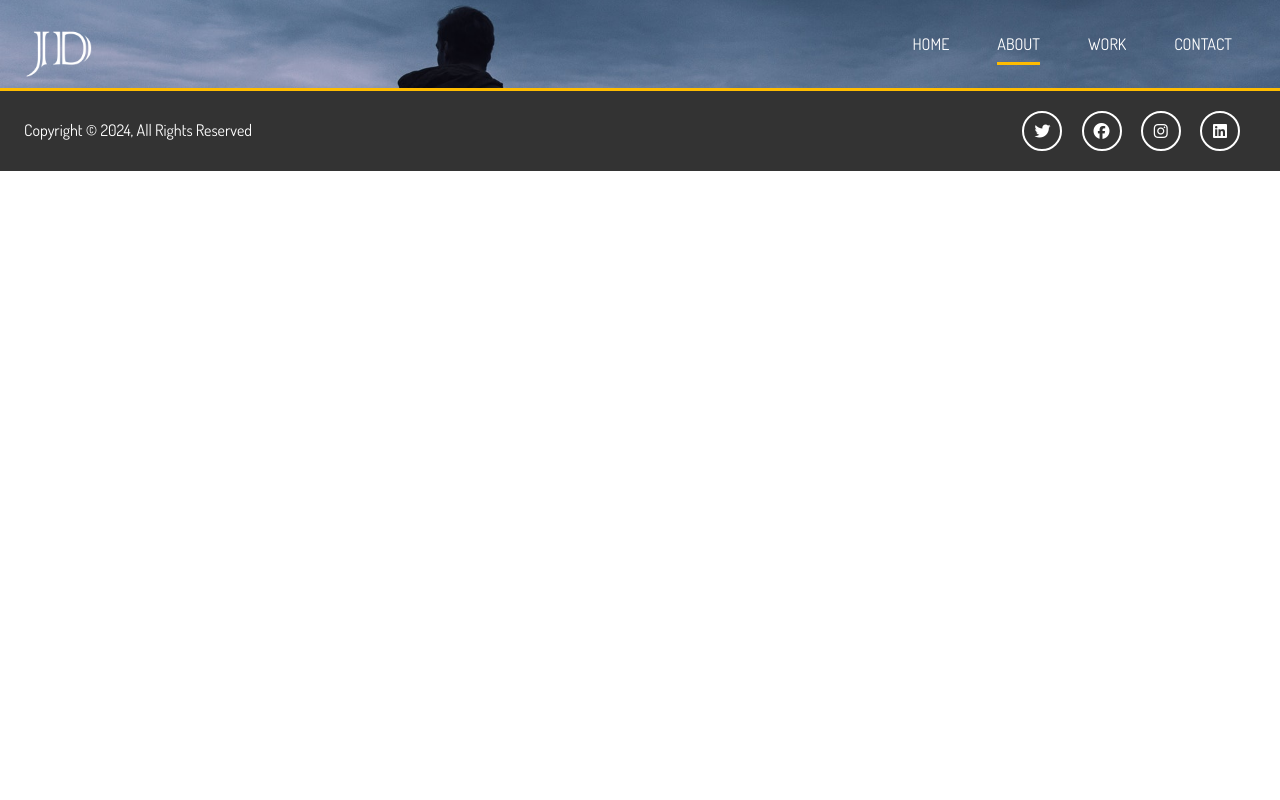
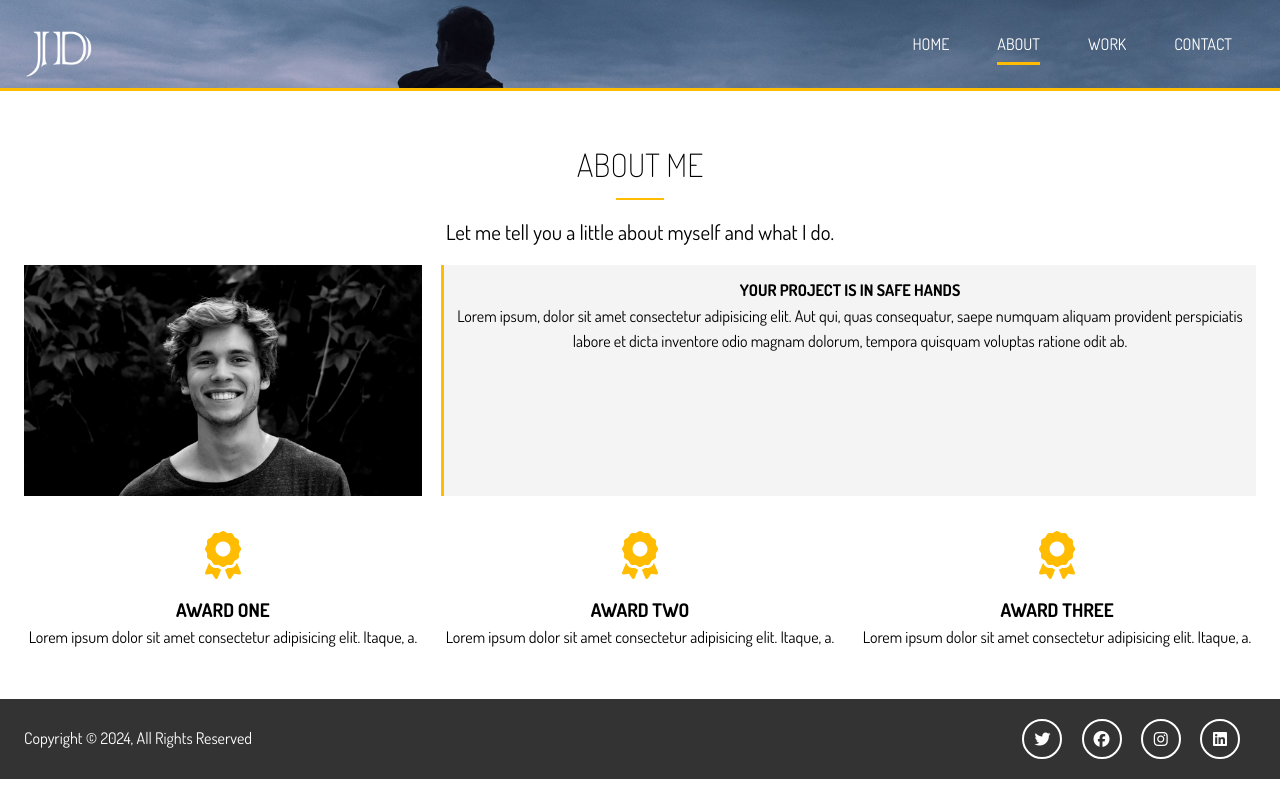
Before and after one commit to SuperPsycho4347/Portfolio-Website, a plain HTML site: page Portfolio Website/about.html in a window 1280 px wide. Drawn offline with Linux system fonts and the light colour scheme.

Commit message:
Finished about page. Adjusted transition timing on footer social icons.

```diff
--- a/Portfolio Website/about.html
+++ b/Portfolio Website/about.html
@@ -11,6 +11,7 @@
     <title>About Me | UI/UX Designer & Photographer</title>
 </head>
 <body>
+
     <!-- Header -->
     <header id="header-inner">
         <div class="container">
@@ -26,6 +27,39 @@
         </div>
     </header>
 
+    <!-- Section A: Info -->
+    <section id="about-a" class="text-center py-3">
+        <div class="container">
+            <h2 class="section-title">About Me</h2>
+            <div class="bottom-line"></div>
+            <p class="lead">Let me tell you a little about myself and what I do.</p>
+            <div class="about-info">
+                <img src="./dist/img/about.jpg" alt="" class="bio-img">
+                <div class="bio bg-light">
+                    <h4>Your Project Is In Safe Hands</h4>
+                    <p>Lorem ipsum, dolor sit amet consectetur adipisicing elit. Aut qui, quas consequatur, saepe numquam aliquam provident perspiciatis labore et dicta inventore odio magnam dolorum, tempora quisquam voluptas ratione odit ab.</p>
+                </div>
+                <div class="award-1">
+                    <i class="fas fa-award fa-3x">
+                    </i>
+                    <h3>Award One</h3>
+                    <p>Lorem ipsum dolor sit amet consectetur adipisicing elit. Itaque, a.</p>
+                </div>
+                <div class="award-2">
+                    <i class="fas fa-award fa-3x">
+                    </i>
+                    <h3>Award Two</h3>
+                    <p>Lorem ipsum dolor sit amet consectetur adipisicing elit. Itaque, a.</p>
+                </div>
+                <div class="award-3">
+                    <i class="fas fa-award fa-3x">
+                    </i>
+                    <h3>Award Three</h3>
+                    <p>Lorem ipsum dolor sit amet consectetur adipisicing elit. Itaque, a.</p>
+                </div>
+            </div>
+        </div>
+    </section>
 
     <footer id="main-footer">
         <div class="footer-content container">
--- a/Portfolio Website/dist/scss/_utilities.scss
+++ b/Portfolio Website/dist/scss/_utilities.scss
@@ -38,6 +38,29 @@ button[class^='btn-']:hover,
 a[class^='btn-']:hover,
 input[class^='btn-']:hover {
     background-color: $main-colour;
+}
+
+// Backgrounds
+.bg {
+    &-main {
+        background: $main-colour;
+        color: set-text-colour($main-colour);
+    }
+
+    &-dark {
+        background: $dark-colour;
+        color: set-text-colour($dark-colour);
+    }
+
+    &-light {
+        background: $light-colour;
+        color: set-text-colour($light-colour);
+    }
+
+    &-medium {
+        background: $medium-colour;
+        color: set-text-colour($medium-colour);
+    }
 }
 
 .lead {
--- a/Portfolio Website/dist/scss/main.css
+++ b/Portfolio Website/dist/scss/main.css
@@ -30,6 +30,23 @@ button[class^=btn-]:hover,
 a[class^=btn-]:hover,
 input[class^=btn-]:hover {
   background-color: #ffbc00;
+}
+
+.bg-main {
+  background: #ffbc00;
+  color: #fff;
+}
+.bg-dark {
+  background: #333;
+  color: #fff;
+}
+.bg-light {
+  background: #f4f4f4;
+  color: #000;
+}
+.bg-medium {
+  background: #ccc;
+  color: #000;
 }
 
 .lead {
@@ -239,6 +256,35 @@ img {
   color: #fff;
 }
 
+#about-a .about-info {
+  display: grid;
+  grid-template-areas: "bio-img bio bio" "aw1 aw2 aw3";
+  grid-gap: 1.2rem;
+}
+#about-a .bio-img {
+  grid-area: bio-img;
+}
+#about-a .bio {
+  grid-area: bio;
+  border-left: 3px solid #ffbc00;
+  padding: 0.8rem;
+}
+#about-a .award-1 {
+  grid-area: aw1;
+}
+#about-a .award-2 {
+  grid-area: aw2;
+}
+#about-a .award-3 {
+  grid-area: aw3;
+}
+#about-a .award-1 .fas,
+#about-a .award-2 .fas,
+#about-a .award-3 .fas {
+  color: #ffbc00;
+  margin: 1rem;
+}
+
 #main-footer {
   background: #333;
   color: #fff;
@@ -259,7 +305,7 @@ img {
   line-height: 20px;
   text-align: center;
   padding: 0.5rem;
-  transition: all 1s;
+  transition: all 0.4s;
 }
 #main-footer .footer-content .social .fab:hover {
   background: #ffbc00;
--- a/Portfolio Website/dist/scss/main.scss
+++ b/Portfolio Website/dist/scss/main.scss
@@ -199,6 +199,49 @@ img {
     }
 }
 
+// About Sections
+#about {
+    &-a {
+        .about-info {
+            display: grid;
+            grid-template-areas:
+            'bio-img bio bio'
+            'aw1 aw2 aw3';
+            grid-gap: 1.2rem;
+        }
+
+        // Grid Area
+        .bio-img {
+            grid-area: bio-img;
+        }
+
+        .bio {
+            grid-area: bio;
+            border-left: 3px solid $main-colour;
+            padding: 0.8rem;
+        }
+
+        .award-1 {
+            grid-area: aw1;
+        }
+
+        .award-2 {
+            grid-area: aw2;
+        }
+
+        .award-3 {
+            grid-area: aw3;
+        }
+
+        .award-1 .fas,
+        .award-2 .fas,
+        .award-3 .fas {
+            color: $main-colour;
+            margin: 1rem;
+        }
+    }
+}
+
 // Footer
 #main-footer {
     background: $dark-colour;
@@ -220,7 +263,7 @@ img {
             line-height: 20px;
             text-align: center;
             padding: 0.5rem;
-            transition: all 1s;
+            transition: all 0.4s;
 
             &:hover {
                 background: $main-colour;
```
Also changed, not shown: 1 other file.
